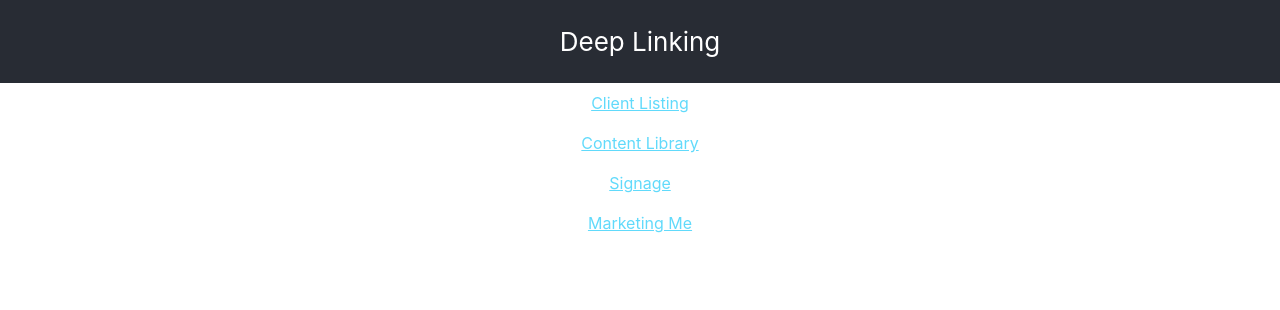
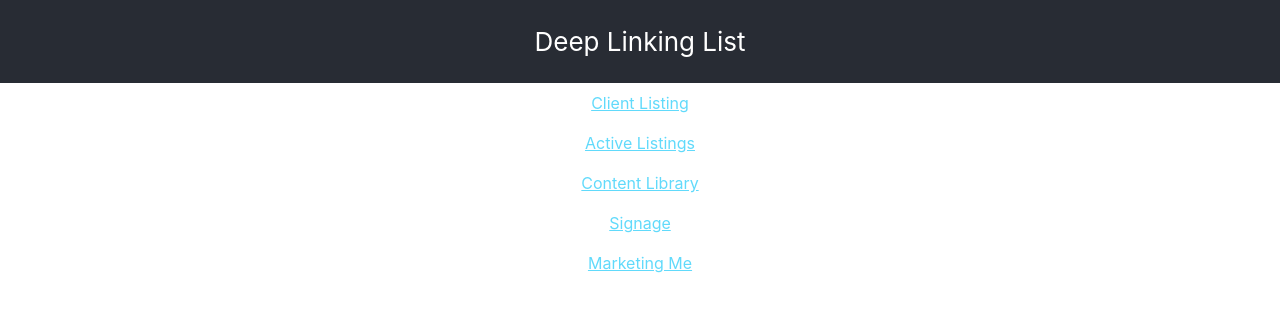
Before and after one commit to 0xjorgev/deep-linking, a React (Create React App) app: page / in a window 1280 px wide. Shown: the top 310 px of the page. Built offline with nearby package versions, Linux system fonts and the light colour scheme.

Commit message:
Testing new linking schema

```diff
--- a/src/App.js
+++ b/src/App.js
@@ -18,7 +18,7 @@ function App() {
   return (
     <div className="App">
       <header className="App-header">
-        <p>Deep Linking</p>
+        <p>Deep Linking List</p>
       </header>
         {data.map( (item, key) => {
             return (<div key={key} className="custom">
--- a/src/data.js
+++ b/src/data.js
@@ -2,6 +2,10 @@ export default [
   {
     name:'Client Listing',
     link:'https://dev.avenue8.com/clientlist?cntrll=ClientsRouter'
+  },
+  {
+    name:'Active Listings',
+    link:'https://dev.avenue8.com/listing?cntrll=ActiveListingRouter'
   },
   {
     name:'Content Library',
```
